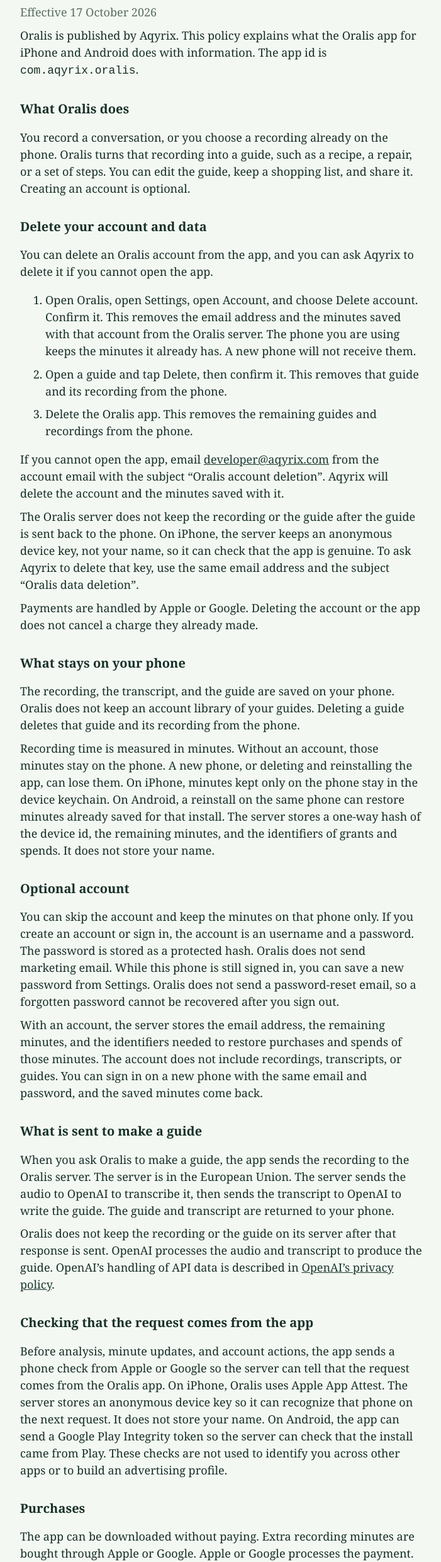
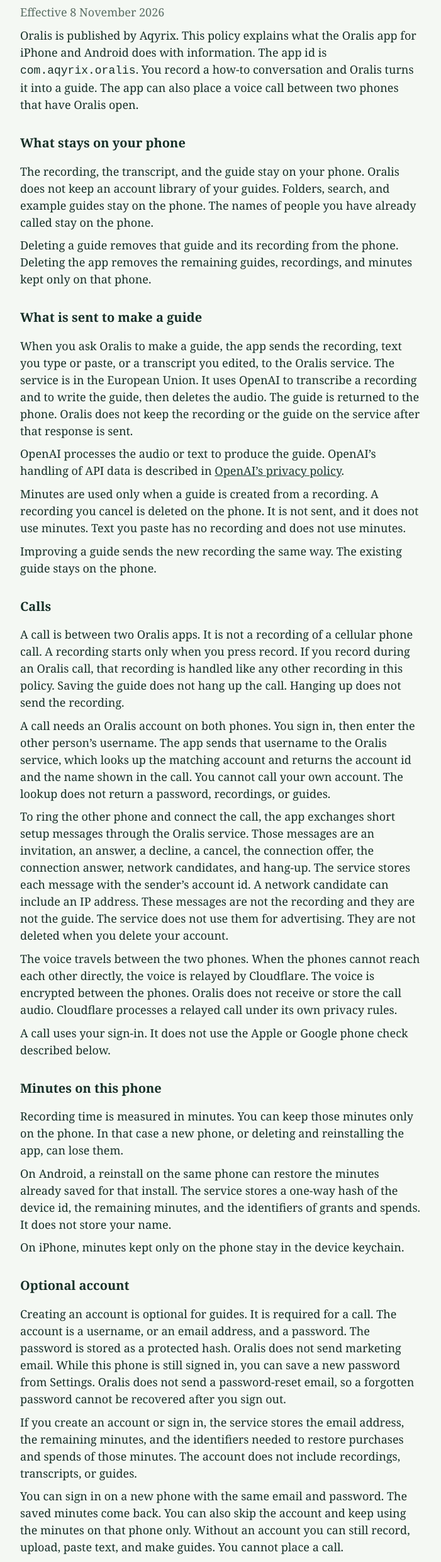
Before and after one commit to blacksiptimus/oralis-online, a plain HTML site: page index.html in a window 1280 px wide. Shown: the part 103-2583 px from the top of the page at 63% size, without its empty margins (288-989 px from the left). Drawn offline with Linux system fonts and the light colour scheme.

Commit message:
Describe Oralis calls in the privacy policy now that version 1 is published.

```diff
--- a/index.html
+++ b/index.html
@@ -17,43 +17,57 @@
 <body>
 <main>
   <h1>Oralis privacy policy</h1>
-  <p class="meta">Effective 17 October 2026</p>
-  <p>Oralis is published by Aqyrix. This policy explains what the Oralis app for iPhone and Android does with information. The app id is <code>com.aqyrix.oralis</code>.</p>
+  <p class="meta">Effective 8 November 2026</p>
+  <p>Oralis is published by Aqyrix. This policy explains what the Oralis app for iPhone and Android does with information. The app id is <code>com.aqyrix.oralis</code>. You record a how-to conversation and Oralis turns it into a guide. The app can also place a voice call between two phones that have Oralis open.</p>
 
-  <h2>What Oralis does</h2>
-  <p>You record a conversation, or you choose a recording already on the phone. Oralis turns that recording into a guide, such as a recipe, a repair, or a set of steps. You can edit the guide, keep a shopping list, and share it. Creating an account is optional.</p>
+  <h2>What stays on your phone</h2>
+  <p>The recording, the transcript, and the guide stay on your phone. Oralis does not keep an account library of your guides. Folders, search, and example guides stay on the phone. The names of people you have already called stay on the phone.</p>
+  <p>Deleting a guide removes that guide and its recording from the phone. Deleting the app removes the remaining guides, recordings, and minutes kept only on that phone.</p>
+
+  <h2>What is sent to make a guide</h2>
+  <p>When you ask Oralis to make a guide, the app sends the recording, text you type or paste, or a transcript you edited, to the Oralis service. The service is in the European Union. It uses OpenAI to transcribe a recording and to write the guide, then deletes the audio. The guide is returned to the phone. Oralis does not keep the recording or the guide on the service after that response is sent.</p>
+  <p>OpenAI processes the audio or text to produce the guide. OpenAI’s handling of API data is described in <a href="https://openai.com/policies/privacy-policy">OpenAI’s privacy policy</a>.</p>
+  <p>Minutes are used only when a guide is created from a recording. A recording you cancel is deleted on the phone. It is not sent, and it does not use minutes. Text you paste has no recording and does not use minutes.</p>
+  <p>Improving a guide sends the new recording the same way. The existing guide stays on the phone.</p>
+
+  <h2>Calls</h2>
+  <p>A call is between two Oralis apps. It is not a recording of a cellular phone call. A recording starts only when you press record. If you record during an Oralis call, that recording is handled like any other recording in this policy. Saving the guide does not hang up the call. Hanging up does not send the recording.</p>
+  <p>A call needs an Oralis account on both phones. You sign in, then enter the other person’s username. The app sends that username to the Oralis service, which looks up the matching account and returns the account id and the name shown in the call. You cannot call your own account. The lookup does not return a password, recordings, or guides.</p>
+  <p>To ring the other phone and connect the call, the app exchanges short setup messages through the Oralis service. Those messages are an invitation, an answer, a decline, a cancel, the connection offer, the connection answer, network candidates, and hang-up. The service stores each message with the sender’s account id. A network candidate can include an IP address. These messages are not the recording and they are not the guide. The service does not use them for advertising. They are not deleted when you delete your account.</p>
+  <p>The voice travels between the two phones. When the phones cannot reach each other directly, the voice is relayed by Cloudflare. The voice is encrypted between the phones. Oralis does not receive or store the call audio. Cloudflare processes a relayed call under its own privacy rules.</p>
+  <p>A call uses your sign-in. It does not use the Apple or Google phone check described below.</p>
+
+  <h2>Minutes on this phone</h2>
+  <p>Recording time is measured in minutes. You can keep those minutes only on the phone. In that case a new phone, or deleting and reinstalling the app, can lose them.</p>
+  <p>On Android, a reinstall on the same phone can restore the minutes already saved for that install. The service stores a one-way hash of the device id, the remaining minutes, and the identifiers of grants and spends. It does not store your name.</p>
+  <p>On iPhone, minutes kept only on the phone stay in the device keychain.</p>
+
+  <h2>Optional account</h2>
+  <p>Creating an account is optional for guides. It is required for a call. The account is a username, or an email address, and a password. The password is stored as a protected hash. Oralis does not send marketing email. While this phone is still signed in, you can save a new password from Settings. Oralis does not send a password-reset email, so a forgotten password cannot be recovered after you sign out.</p>
+  <p>If you create an account or sign in, the service stores the email address, the remaining minutes, and the identifiers needed to restore purchases and spends of those minutes. The account does not include recordings, transcripts, or guides.</p>
+  <p>You can sign in on a new phone with the same email and password. The saved minutes come back. You can also skip the account and keep using the minutes on that phone only. Without an account you can still record, upload, paste text, and make guides. You cannot place a call.</p>
 
   <h2 id="delete">Delete your account and data</h2>
-  <p>You can delete an Oralis account from the app, and you can ask Aqyrix to delete it if you cannot open the app.</p>
   <ol>
-    <li>Open Oralis, open Settings, open Account, and choose Delete account. Confirm it. This removes the email address and the minutes saved with that account from the Oralis server. The phone you are using keeps the minutes it already has. A new phone will not receive them.</li>
+    <li>Open Oralis, open Settings, open Account, and choose Delete account. Confirm it. This removes the email and the minutes saved with that account from the service. The phone you are using keeps the minutes it already has. A new phone will not receive them. Guides on the phone are not deleted. Call setup messages already stored are not deleted.</li>
     <li>Open a guide and tap Delete, then confirm it. This removes that guide and its recording from the phone.</li>
-    <li>Delete the Oralis app. This removes the remaining guides and recordings from the phone.</li>
+    <li>Delete the Oralis app. This removes the remaining guides, recordings, and minutes kept only on the phone.</li>
   </ol>
   <p>If you cannot open the app, email <a href="mailto:developer@aqyrix.com">developer@aqyrix.com</a> from the account email with the subject “Oralis account deletion”. Aqyrix will delete the account and the minutes saved with it.</p>
   <p>The Oralis server does not keep the recording or the guide after the guide is sent back to the phone. On iPhone, the server keeps an anonymous device key, not your name, so it can check that the app is genuine. To ask Aqyrix to delete that key, use the same email address and the subject “Oralis data deletion”.</p>
   <p>Payments are handled by Apple or Google. Deleting the account or the app does not cancel a charge they already made.</p>
 
-  <h2>What stays on your phone</h2>
-  <p>The recording, the transcript, and the guide are saved on your phone. Oralis does not keep an account library of your guides. Deleting a guide deletes that guide and its recording from the phone.</p>
-  <p>Recording time is measured in minutes. Without an account, those minutes stay on the phone. A new phone, or deleting and reinstalling the app, can lose them. On iPhone, minutes kept only on the phone stay in the device keychain. On Android, a reinstall on the same phone can restore minutes already saved for that install. The server stores a one-way hash of the device id, the remaining minutes, and the identifiers of grants and spends. It does not store your name.</p>
-
-  <h2>Optional account</h2>
-  <p>You can skip the account and keep the minutes on that phone only. If you create an account or sign in, the account is an username and a password. The password is stored as a protected hash. Oralis does not send marketing email. While this phone is still signed in, you can save a new password from Settings. Oralis does not send a password-reset email, so a forgotten password cannot be recovered after you sign out.</p>
-  <p>With an account, the server stores the email address, the remaining minutes, and the identifiers needed to restore purchases and spends of those minutes. The account does not include recordings, transcripts, or guides. You can sign in on a new phone with the same email and password, and the saved minutes come back.</p>
-
-  <h2>What is sent to make a guide</h2>
-  <p>When you ask Oralis to make a guide, the app sends the recording to the Oralis server. The server is in the European Union. The server sends the audio to OpenAI to transcribe it, then sends the transcript to OpenAI to write the guide. The guide and transcript are returned to your phone.</p>
-  <p>Oralis does not keep the recording or the guide on its server after that response is sent. OpenAI processes the audio and transcript to produce the guide. OpenAI’s handling of API data is described in <a href="https://openai.com/policies/privacy-policy">OpenAI’s privacy policy</a>.</p>
+  <h2>Sharing a guide</h2>
+  <p>Export and share send the guide only to the app, file, or person you choose. Oralis does not upload that file to the Oralis service. Import reads a guide file you choose and saves it on this phone.</p>
 
   <h2>Checking that the request comes from the app</h2>
-  <p>Before analysis, minute updates, and account actions, the app sends a phone check from Apple or Google so the server can tell that the request comes from the Oralis app. On iPhone, Oralis uses Apple App Attest. The server stores an anonymous device key so it can recognize that phone on the next request. It does not store your name. On Android, the app can send a Google Play Integrity token so the server can check that the install came from Play. These checks are not used to identify you across other apps or to build an advertising profile.</p>
+  <p>Before analysis, minute updates, and account actions, the app sends a phone check from Apple or Google so the service can tell that the request comes from the Oralis app. On iPhone, Oralis uses Apple App Attest. The server stores an anonymous device key so it can recognize that phone on the next request. It does not store your name. On Android, the app can send a Google Play Integrity token so the server can check that the install came from Play. These checks are not used to identify you across other apps or to build an advertising profile. Placing a call uses your sign-in instead of this check.</p>
 
   <h2>Purchases</h2>
   <p>The app can be downloaded without paying. Extra recording minutes are bought through Apple or Google. Apple or Google processes the payment. Oralis does not receive your card number. Oralis receives the result needed to add the minutes.</p>
 
   <h2>What Oralis does not do</h2>
-  <p>Oralis does not sell your information. The app does not show ads and does not include a third-party advertising or analytics tracker. Oralis does not record a cellular call. A recording starts only when you press record.</p>
+  <p>Oralis does not sell your information. The app does not show ads and does not include a third-party advertising or analytics tracker. Oralis does not record a cellular phone call.</p>
 
   <h2>Children</h2>
   <p>Oralis is not directed at children under 13, and we do not knowingly collect personal information from them.</p>
@@ -62,7 +76,7 @@
   <p>If this policy changes, the new version will be posted on this page with a new date.</p>
 
   <h2>Contact</h2>
-  <p>Questions about this policy, or an account deletion request, can be sent to <a href="mailto:developer@aqyrix.com">developer@aqyrix.com</a>.</p>
+  <p>Questions about this policy can be sent to <a href="mailto:developer@aqyrix.com">developer@aqyrix.com</a>.</p>
 </main>
 </body>
 </html>
```
Also changed, not shown: 1 other file.
